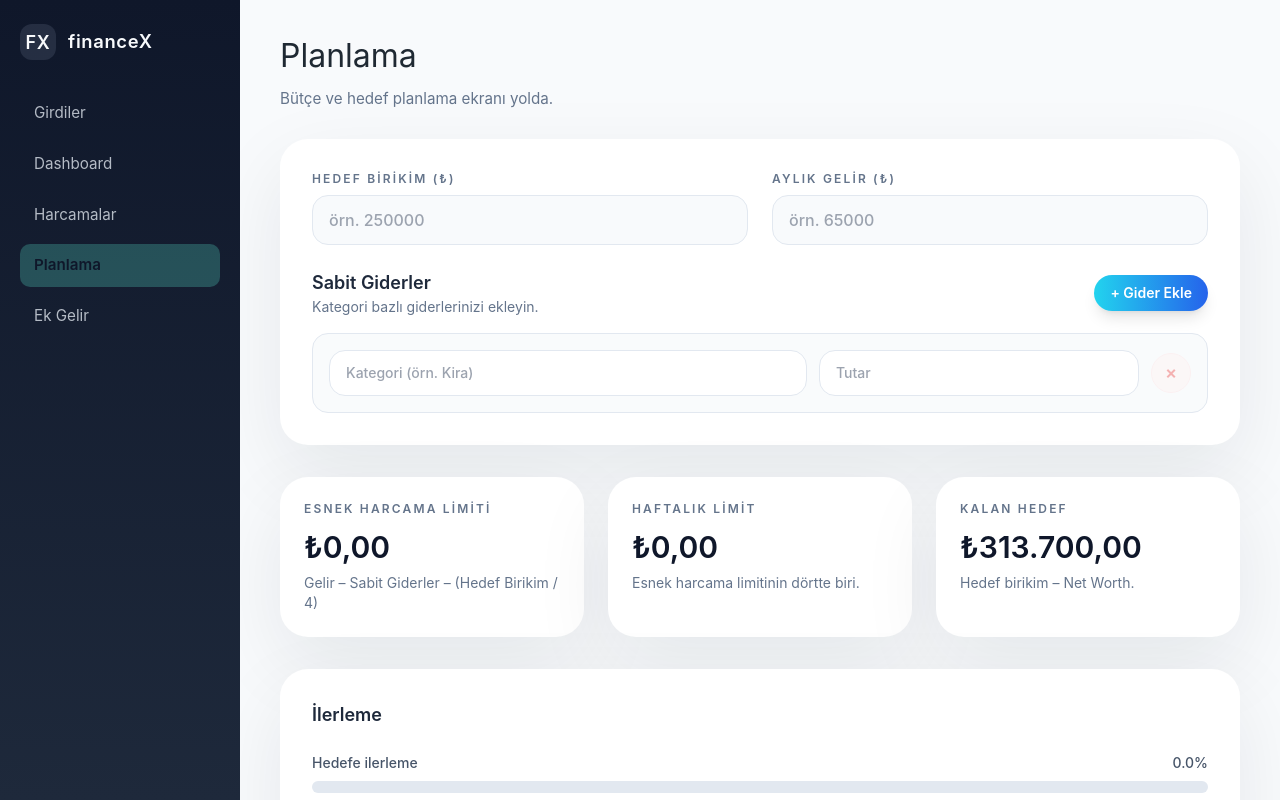
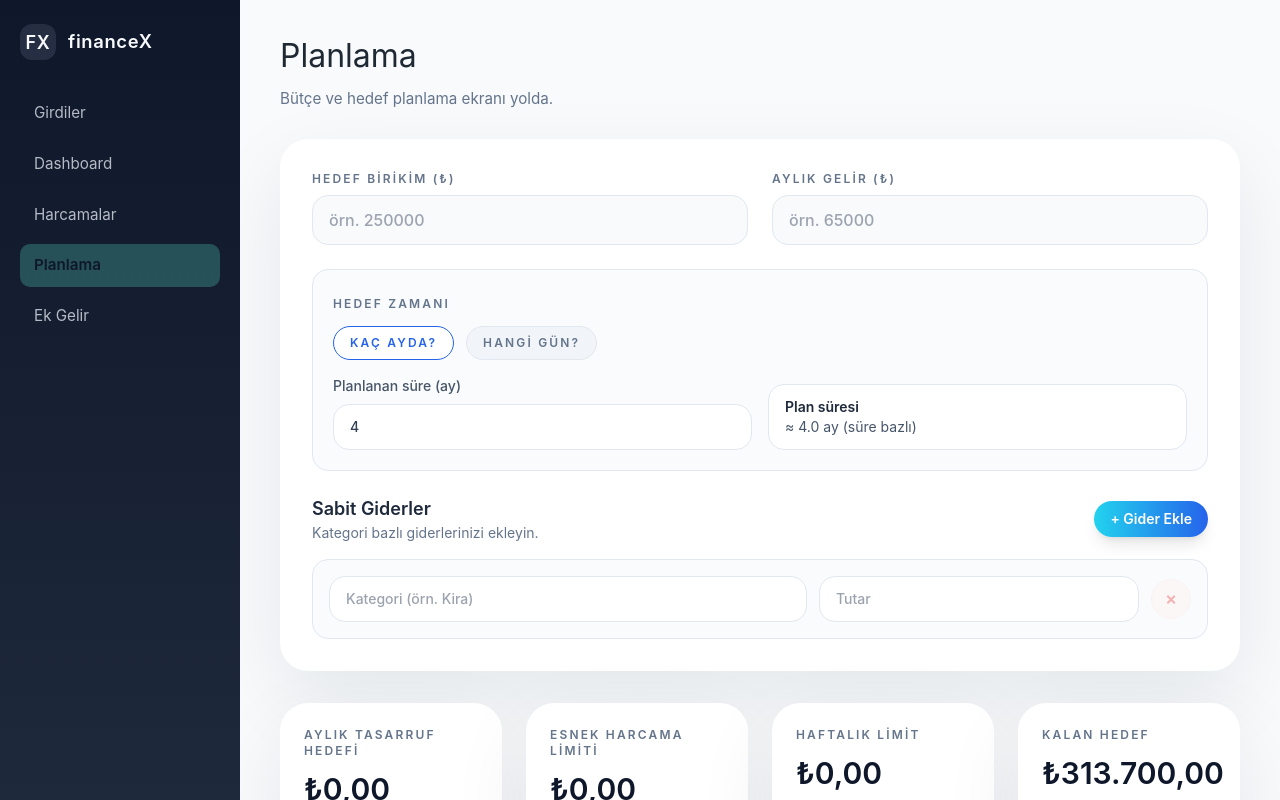
Before and after one commit to kerem6790/financeX, a React (Vite) app: page / in a window 1280 px wide. Both pictures are taken after a click on the button "Planlama". Built offline with nearby package versions, Linux system fonts and the light colour scheme.

Commit message:
feat(planning): support goal timeline configuration

```diff
--- a/src/Planning.tsx
+++ b/src/Planning.tsx
@@ -10,14 +10,34 @@ const Planning = () => {
   const metrics = usePlanningStore((state) => state.metrics);
   const setGoal = usePlanningStore((state) => state.setGoal);
   const setMonthlyIncome = usePlanningStore((state) => state.setMonthlyIncome);
+  const targetMode = usePlanningStore((state) => state.targetMode);
+  const targetDurationMonths = usePlanningStore((state) => state.targetDurationMonths);
+  const targetDate = usePlanningStore((state) => state.targetDate);
+  const setTargetMode = usePlanningStore((state) => state.setTargetMode);
+  const setTargetDurationMonths = usePlanningStore((state) => state.setTargetDurationMonths);
+  const setTargetDate = usePlanningStore((state) => state.setTargetDate);
   const addExpense = usePlanningStore((state) => state.addExpense);
   const updateExpense = usePlanningStore((state) => state.updateExpense);
   const removeExpense = usePlanningStore((state) => state.removeExpense);
 
-  const estimatedDate = useMemo(
-    () => calculateEstimatedGoalDate(netWorth, metrics.goalValue, metrics.weeklyLimit, metrics.weeklySpend),
-    [metrics.goalValue, metrics.weeklyLimit, metrics.weeklySpend, netWorth]
-  );
+  const plannedCompletionDate = useMemo(() => {
+    if (!metrics.plannedCompletionDate) {
+      return null;
+    }
+    const parsed = new Date(metrics.plannedCompletionDate);
+    return Number.isNaN(parsed.getTime()) ? null : parsed;
+  }, [metrics.plannedCompletionDate]);
+
+  const estimatedDate = useMemo(() => {
+    const computed = calculateEstimatedGoalDate(
+      netWorth,
+      metrics.goalValue,
+      metrics.weeklyLimit,
+      metrics.weeklySpend
+    );
+
+    return computed ?? plannedCompletionDate;
+  }, [metrics.goalValue, metrics.weeklyLimit, metrics.weeklySpend, netWorth, plannedCompletionDate]);
 
   const motivationMessage = useMemo(() => buildMotivationMessage(metrics.progressToGoal), [metrics.progressToGoal]);
 
@@ -51,6 +71,67 @@ const Planning = () => {
                 onChange={(event) => setMonthlyIncome(event.target.value)}
               />
             </label>
+          </div>
+
+          <div className="rounded-2xl border border-slate-200 bg-slate-50/80 p-5">
+            <span className="text-xs font-semibold uppercase tracking-[0.18em] text-slate-500">
+              Hedef Zamanı
+            </span>
+            <div className="mt-3 flex flex-wrap gap-3">
+              <label className={`flex items-center gap-2 rounded-full border px-4 py-2 text-xs font-semibold uppercase tracking-[0.18em] transition ${targetMode === 'duration' ? 'border-fx-accent bg-white text-fx-accent' : 'border-slate-200 bg-slate-100 text-slate-500'}`}>
+                <input
+                  type="radio"
+                  checked={targetMode === 'duration'}
+                  onChange={() => setTargetMode('duration')}
+                  className="sr-only"
+                />
+                <span>Kaç Ayda?</span>
+              </label>
+              <label className={`flex items-center gap-2 rounded-full border px-4 py-2 text-xs font-semibold uppercase tracking-[0.18em] transition ${targetMode === 'date' ? 'border-fx-accent bg-white text-fx-accent' : 'border-slate-200 bg-slate-100 text-slate-500'}`}>
+                <input
+                  type="radio"
+                  checked={targetMode === 'date'}
+                  onChange={() => setTargetMode('date')}
+                  className="sr-only"
+                />
+                <span>Hangi Gün?</span>
+              </label>
+            </div>
+
+            <div className="mt-4 grid gap-4 md:grid-cols-2 md:items-end">
+              {targetMode === 'duration' ? (
+                <label className="flex flex-col gap-2">
+                  <span className="text-sm font-medium text-slate-600">Planlanan süre (ay)</span>
+                  <input
+                    type="number"
+                    min="0.5"
+                    step="0.5"
+                    inputMode="decimal"
+                    className="rounded-2xl border border-slate-200 bg-white px-4 py-3 text-sm font-medium text-slate-700 transition-all duration-200 focus:border-fx-accent focus:outline-none focus:ring-4 focus:ring-fx-accent/20"
+                    placeholder="örn. 4"
+                    value={targetDurationMonths}
+                    onChange={(event) => setTargetDurationMonths(event.target.value)}
+                  />
+                </label>
+              ) : (
+                <label className="flex flex-col gap-2">
+                  <span className="text-sm font-medium text-slate-600">Hedef tarih</span>
+                  <input
+                    type="date"
+                    className="rounded-2xl border border-slate-200 bg-white px-4 py-3 text-sm font-medium text-slate-700 transition-all duration-200 focus:border-fx-accent focus:outline-none focus:ring-4 focus:ring-fx-accent/20"
+                    value={targetDate}
+                    onChange={(event) => setTargetDate(event.target.value)}
+                  />
+                </label>
+              )}
+
+              <div className="rounded-2xl border border-slate-200 bg-white px-4 py-3 text-sm text-slate-600">
+                <p className="font-semibold text-slate-800">Plan süresi</p>
+                <p>
+                  ≈ {metrics.planDurationMonths > 0 ? metrics.planDurationMonths.toFixed(1) : '0.0'} ay ({targetMode === 'date' ? 'tarih bazlı' : 'süre bazlı'})
+                </p>
+              </div>
+            </div>
           </div>
 
           <div className="flex flex-col gap-4">
@@ -106,19 +187,23 @@ const Planning = () => {
         </div>
       </div>
 
-      <div className="grid gap-6 lg:grid-cols-3">
+      <div className="grid gap-6 md:grid-cols-2 xl:grid-cols-4">
+        <div className="rounded-[28px] bg-white p-6 shadow-fx-card">
+          <h4 className="text-xs font-semibold uppercase tracking-[0.18em] text-slate-500">Aylık Tasarruf Hedefi</h4>
+          <p className="mt-3 text-3xl font-semibold text-slate-900">{formatCurrency(metrics.monthlySavingTarget)}</p>
+          <p className="mt-2 text-sm text-slate-500">Hedefe ulaşmak için ayda biriktirmen gereken tutar.</p>
+        </div>
+
         <div className="rounded-[28px] bg-white p-6 shadow-fx-card">
           <h4 className="text-xs font-semibold uppercase tracking-[0.18em] text-slate-500">Esnek Harcama Limiti</h4>
           <p className="mt-3 text-3xl font-semibold text-slate-900">{formatCurrency(metrics.flexibleSpending)}</p>
-          <p className="mt-2 text-sm text-slate-500">
-            Gelir – Sabit Giderler – (Hedef Birikim / 4)
-          </p>
+          <p className="mt-2 text-sm text-slate-500">Gelir – Sabit Giderler – Aylık tasarruf hedefi.</p>
         </div>
 
         <div className="rounded-[28px] bg-white p-6 shadow-fx-card">
           <h4 className="text-xs font-semibold uppercase tracking-[0.18em] text-slate-500">Haftalık Limit</h4>
           <p className="mt-3 text-3xl font-semibold text-slate-900">{formatCurrency(metrics.weeklyLimit)}</p>
-          <p className="mt-2 text-sm text-slate-500">Esnek harcama limitinin dörtte biri.</p>
+          <p className="mt-2 text-sm text-slate-500">Esnek harcama limitini haftalara böldüğümüzde kalan miktar.</p>
         </div>
 
         <div className="rounded-[28px] bg-white p-6 shadow-fx-card">
@@ -162,12 +247,14 @@ const Planning = () => {
 
           <div className="grid gap-4 md:grid-cols-2">
             <div className="rounded-2xl border border-slate-200 bg-slate-50 px-4 py-5">
-              <span className="text-xs font-semibold uppercase tracking-[0.18em] text-slate-500">
-                Tahmini hedefe ulaşma tarihi
-              </span>
-              <p className="mt-2 text-sm font-semibold text-slate-800">{formatDate(estimatedDate)}</p>
+              <span className="text-xs font-semibold uppercase tracking-[0.18em] text-slate-500">Planlanan Hedef Tarihi</span>
+              <p className="mt-2 text-sm font-semibold text-slate-800">{formatDate(plannedCompletionDate)}</p>
+              <div className="mt-3 rounded-lg bg-white/80 p-3 text-xs text-slate-500">
+                <span className="font-semibold text-slate-600">Tahmini gerçekleşme:</span>
+                <span className="ml-2 text-slate-700">{formatDate(estimatedDate)}</span>
+              </div>
               {estimatedDate === null && (
-                <p className="mt-1 text-xs text-slate-500">
+                <p className="mt-2 text-xs text-slate-500">
                   Haftalık tasarruf tutarınızı artırarak hedef tarihini netleştirebilirsiniz.
                 </p>
               )}
--- a/src/analytics.ts
+++ b/src/analytics.ts
@@ -1,8 +1,18 @@
-import { formatCurrency, parseAmount, SpendingEntry, ExtraIncomeEntry, EXPENSE_CATEGORIES, type ExpenseCategory } from './store';
+import {
+  formatCurrency,
+  parseAmount,
+  type NetWorthSnapshot,
+  type SpendingEntry,
+  type ExtraIncomeEntry,
+  EXPENSE_CATEGORIES,
+  type ExpenseCategory
+} from './store';
 
 const dateFormatter = new Intl.DateTimeFormat('tr-TR', {
   month: 'short',
-  day: 'numeric'
+  day: 'numeric',
+  hour: '2-digit',
+  minute: '2-digit'
 });
 
 const monthFormatter = new Intl.DateTimeFormat('tr-TR', {
@@ -16,33 +26,29 @@ export interface TrendPoint {
   date: Date;
 }
 
-export const buildNetWorthTrend = (
-  currentNetWorth: number,
-  weeklyLimit: number,
-  weeklySpend: number
-): TrendPoint[] => {
-  const base = Math.max(currentNetWorth, 0);
-  const effectiveWeeklyGrowth = Math.max(weeklyLimit - weeklySpend, base * 0.005);
-  const today = new Date();
-  const points: TrendPoint[] = [];
-
-  // generate 7 weeks prior + current week (total 8 points)
-  for (let idx = 7; idx >= 0; idx -= 1) {
-    const date = new Date(today);
-    date.setDate(today.getDate() - (7 - idx) * 7);
-
-    const variation = Math.sin((idx + 1) / 2) * 0.35;
-    const projected = base - effectiveWeeklyGrowth * (7 - idx) + effectiveWeeklyGrowth * variation * (idx / 7);
-    const value = idx === 7 ? base : Math.max(projected, base * 0.35);
-
-    points.push({
-      label: dateFormatter.format(date),
-      value,
-      date
-    });
+export const buildNetWorthTrend = (snapshots: NetWorthSnapshot[], fallbackNetWorth: number): TrendPoint[] => {
+  if (!snapshots || snapshots.length === 0) {
+    const now = new Date();
+    return [
+      {
+        label: dateFormatter.format(now),
+        value: fallbackNetWorth,
+        date: now
+      }
+    ];
   }
 
-  return points;
+  return snapshots
+    .slice()
+    .sort((a, b) => a.capturedAt.localeCompare(b.capturedAt))
+    .map((snapshot) => {
+      const date = new Date(snapshot.capturedAt);
+      return {
+        label: dateFormatter.format(date),
+        value: snapshot.value,
+        date
+      };
+    });
 };
 
 export interface MonthlySpendingInsight {
--- a/src/store.ts
+++ b/src/store.ts
@@ -15,6 +15,12 @@ export interface Entry {
   amount: string;
   type: RowType;
   unit: Unit;
+}
+
+export interface NetWorthSnapshot {
+  id: string;
+  capturedAt: string;
+  value: number;
 }
 
 export interface Totals {
@@ -39,13 +45,15 @@ export interface PlanningMetrics {
   goalValue: number;
   incomeValue: number;
   fixedTotal: number;
-  savingsQuarter: number;
+  monthlySavingTarget: number;
   flexibleSpending: number;
   weeklyLimit: number;
   remainingGoal: number;
   progressToGoal: number;
   weeklySpend: number;
   weeklyProgress: number;
+  planDurationMonths: number;
+  plannedCompletionDate: string | null;
 }
 
 const CREDIT_CARD_LIMITS = {
@@ -178,6 +186,65 @@ const createPlanningExpense = (): FixedExpense => ({
   amount: ''
 });
 
+const normaliseSnapshot = (snapshot: Partial<NetWorthSnapshot>): NetWorthSnapshot => {
+  const parsedDate = snapshot.capturedAt ? new Date(snapshot.capturedAt) : new Date();
+  const capturedAt = Number.isNaN(parsedDate.getTime()) ? new Date().toISOString() : parsedDate.toISOString();
+
+  const value = Number.isFinite(snapshot.value) ? Number(snapshot.value) : 0;
+
+  return {
+    id: snapshot.id ?? generateId(),
+    capturedAt,
+    value
+  };
+};
+
+const AVERAGE_WEEKS_PER_MONTH = 4.34524;
+
+const parsePositiveFloat = (value: string): number | null => {
+  if (!value) {
+    return null;
+  }
+
+  const normalized = value.replace(/\s/g, '').replace(',', '.');
+  const parsed = Number.parseFloat(normalized);
+  if (!Number.isFinite(parsed) || parsed <= 0) {
+    return null;
+  }
+
+  return parsed;
+};
+
+const calculatePlanDurationMonths = (
+  mode: 'duration' | 'date',
+  durationValue: string,
+  targetDateValue: string
+): { months: number; completionDateIso: string | null } => {
+  const now = new Date();
+
+  if (mode === 'duration') {
+    const parsed = parsePositiveFloat(durationValue);
+    const months = parsed ?? 4;
+    const completion = new Date(now);
+    completion.setDate(completion.getDate() + Math.max(Math.round(months * 30.4375), 1));
+    return { months, completionDateIso: completion.toISOString() };
+  }
+
+  if (!targetDateValue) {
+    return { months: 4, completionDateIso: null };
+  }
+
+  const targetDate = new Date(targetDateValue);
+  if (Number.isNaN(targetDate.getTime())) {
+    return { months: 4, completionDateIso: null };
+  }
+
+  const diffMs = targetDate.getTime() - now.getTime();
+  const diffMonths = diffMs / (1000 * 60 * 60 * 24 * 30.4375);
+  const months = diffMonths > 0 ? diffMonths : 1;
+  return { months, completionDateIso: targetDate.toISOString() };
+};
+
 export const parseAmount = (value: string): number => {
   if (!value) {
     return 0;
@@ -224,12 +291,15 @@ interface FinanceState {
   entries: Entry[];
   totals: Totals;
   usdRate: string;
+  snapshots: NetWorthSnapshot[];
   updateEntry: <Key extends keyof Omit<Entry, 'id'>>(id: string, key: Key, value: Entry[Key]) => void;
-  addEntry: () => void;
+  addEntry: (overrides?: Partial<Entry>) => void;
   removeEntry: (id: string) => void;
   reorderEntries: (fromId: string, toId: string) => void;
   setUsdRate: (value: string) => void;
   autoCalculateTotals: () => void;
+  captureSnapshot: () => void;
+  setSnapshots: (snapshots: Partial<NetWorthSnapshot>[]) => void;
 }
 
 export const useFinanceStore = create<FinanceState>((set, get) => ({
@@ -239,14 +309,15 @@ export const useFinanceStore = create<FinanceState>((set, get) => ({
   ],
   totals: { debt: 0, assets: 0, netWorth: 0 },
   usdRate: '',
+  snapshots: [],
   updateEntry: (id, key, value) => {
     set((state) => ({
       entries: state.entries.map((entry) => (entry.id === id ? { ...entry, [key]: value } : entry))
     }));
     get().autoCalculateTotals();
   },
-  addEntry: () => {
-    set((state) => ({ entries: [...state.entries, createEntry()] }));
+  addEntry: (overrides) => {
+    set((state) => ({ entries: [...state.entries, createEntry(overrides)] }));
     get().autoCalculateTotals();
   },
   removeEntry: (id) => {
@@ -302,6 +373,23 @@ export const useFinanceStore = create<FinanceState>((set, get) => ({
     });
 
     triggerPlanningRecalculate();
+  },
+  captureSnapshot: () => {
+    const netWorth = get().totals.netWorth;
+    if (!Number.isFinite(netWorth)) {
+      return;
+    }
+
+    const snapshot = normaliseSnapshot({ value: Number(netWorth) });
+
+    set((state) => ({
+      snapshots: [...state.snapshots, snapshot].sort((a, b) => a.capturedAt.localeCompare(b.capturedAt))
+    }));
+  },
+  setSnapshots: (snapshots) => {
+    set({
+      snapshots: snapshots.map(normaliseSnapshot).sort((a, b) => a.capturedAt.localeCompare(b.capturedAt))
+    });
   }
 }));
 
@@ -346,13 +434,15 @@ const emptyMetrics: PlanningMetrics = {
   goalValue: 0,
   incomeValue: 0,
   fixedTotal: 0,
-  savingsQuarter: 0,
+  monthlySavingTarget: 0,
   flexibleSpending: 0,
   weeklyLimit: 0,
   remainingGoal: 0,
   progressToGoal: 0,
   weeklySpend: 0,
-  weeklyProgress: 0
+  weeklyProgress: 0,
+  planDurationMonths: 0,
+  plannedCompletionDate: null
 };
 
 interface PlanningState {
@@ -360,8 +450,14 @@ interface PlanningState {
   monthlyIncome: string;
   expenses: FixedExpense[];
   metrics: PlanningMetrics;
+  targetMode: 'duration' | 'date';
+  targetDurationMonths: string;
+  targetDate: string;
   setGoal: (value: string) => void;
   setMonthlyIncome: (value: string) => void;
+  setTargetMode: (mode: 'duration' | 'date') => void;
+  setTargetDurationMonths: (value: string) => void;
+  setTargetDate: (value: string) => void;
   addExpense: () => void;
   updateExpense: (id: string, key: keyof Omit<FixedExpense, 'id'>, value: string) => void;
   removeExpense: (id: string) => void;
@@ -373,12 +469,27 @@ export const usePlanningStore = create<PlanningState>((set, get) => ({
   monthlyIncome: '',
   expenses: [createPlanningExpense()],
   metrics: emptyMetrics,
+  targetMode: 'duration',
+  targetDurationMonths: '4',
+  targetDate: '',
   setGoal: (value) => {
     set({ goal: value });
     get().recalculate();
   },
   setMonthlyIncome: (value) => {
     set({ monthlyIncome: value });
+    get().recalculate();
+  },
+  setTargetMode: (mode) => {
+    set({ targetMode: mode });
+    get().recalculate();
+  },
+  setTargetDurationMonths: (value) => {
+    set({ targetDurationMonths: value });
+    get().recalculate();
+  },
+  setTargetDate: (value) => {
+    set({ targetDate: value });
     get().recalculate();
   },
   addExpense: () => {
@@ -404,13 +515,15 @@ export const usePlanningStore = create<PlanningState>((set, get) => ({
     get().recalculate();
   },
   recalculate: () => {
-    const { goal, monthlyIncome, expenses } = get();
+    const { goal, monthlyIncome, expenses, targetMode, targetDurationMonths, targetDate } = get();
     const goalValue = parseAmount(goal);
     const incomeValue = parseAmount(monthlyIncome);
     const fixedTotal = expenses.reduce((sum, expense) => sum + parseAmount(expense.amount), 0);
-    const savingsQuarter = goalValue / 4;
-    const flexibleSpending = incomeValue - fixedTotal - savingsQuarter;
-    const weeklyLimit = flexibleSpending / 4;
+    const planMeta = calculatePlanDurationMonths(targetMode, targetDurationMonths, targetDate);
+    const planDurationMonths = planMeta.months;
+    const monthlySavingTarget = planDurationMonths > 0 ? goalValue / planDurationMonths : goalValue;
+    const flexibleSpending = incomeValue - fixedTotal - monthlySavingTarget;
+    const weeklyLimit = flexibleSpending / AVERAGE_WEEKS_PER_MONTH;
     const netWorth = useFinanceStore.getState().totals.netWorth;
     const remainingGoal = goalValue - netWorth;
     const progressRaw = goalValue > 0 ? netWorth / goalValue : 0;
@@ -426,13 +539,15 @@ export const usePlanningStore = create<PlanningState>((set, get) => ({
         goalValue,
         incomeValue,
         fixedTotal,
-        savingsQuarter,
+        monthlySavingTarget,
         flexibleSpending,
         weeklyLimit,
         remainingGoal,
         progressToGoal,
         weeklySpend,
-        weeklyProgress
+        weeklyProgress,
+        planDurationMonths,
+        plannedCompletionDate: planMeta.completionDateIso
       }
     });
   }
@@ -477,12 +592,16 @@ export const useExtraIncomeStore = create<ExtraIncomeState>((set) => ({
 export interface PersistedFinanceState {
   entries: Entry[];
   usdRate: string;
+  snapshots: NetWorthSnapshot[];
 }
 
 export interface PersistedPlanningState {
   goal: string;
   monthlyIncome: string;
   expenses: FixedExpense[];
+  targetMode: 'duration' | 'date';
+  targetDurationMonths: string;
+  targetDate: string;
 }
 
 export interface PersistedExpenseState {
@@ -549,12 +668,16 @@ export interface PersistedState {
 export const getPersistedState = (): PersistedState => ({
   finance: {
     entries: useFinanceStore.getState().entries,
-    usdRate: useFinanceStore.getState().usdRate
+    usdRate: useFinanceStore.getState().usdRate,
+    snapshots: useFinanceStore.getState().snapshots
   },
   planning: {
     goal: usePlanningStore.getState().goal,
     monthlyIncome: usePlanningStore.getState().monthlyIncome,
-    expenses: usePlanningStore.getState().expenses
+    expenses: usePlanningStore.getState().expenses,
+    targetMode: usePlanningStore.getState().targetMode,
+    targetDurationMonths: usePlanningStore.getState().targetDurationMonths,
+    targetDate: usePlanningStore.getState().targetDate
   },
   expenses: {
     entries: useExpenseStore.getState().entries
@@ -572,7 +695,11 @@ export const hydrateFromPersistedState = (persisted: Partial<PersistedState>) =>
   if (finance) {
     useFinanceStore.setState((state) => ({
       entries: finance.entries ?? state.entries,
-      usdRate: finance.usdRate ?? state.usdRate
+      usdRate: finance.usdRate ?? state.usdRate,
+      snapshots:
+        finance.snapshots !== undefined
+          ? finance.snapshots.map(normaliseSnapshot).sort((a, b) => a.capturedAt.localeCompare(b.capturedAt))
+          : state.snapshots
     }));
   }
 
@@ -589,7 +716,10 @@ export const hydrateFromPersistedState = (persisted: Partial<PersistedState>) =>
       expenses:
         planning.expenses && planning.expenses.length > 0
           ? planning.expenses
-          : [createPlanningExpense()]
+          : [createPlanningExpense()],
+      targetMode: planning.targetMode ?? 'duration',
+      targetDurationMonths: planning.targetDurationMonths ?? '4',
+      targetDate: planning.targetDate ?? ''
     }));
   }
 
```
